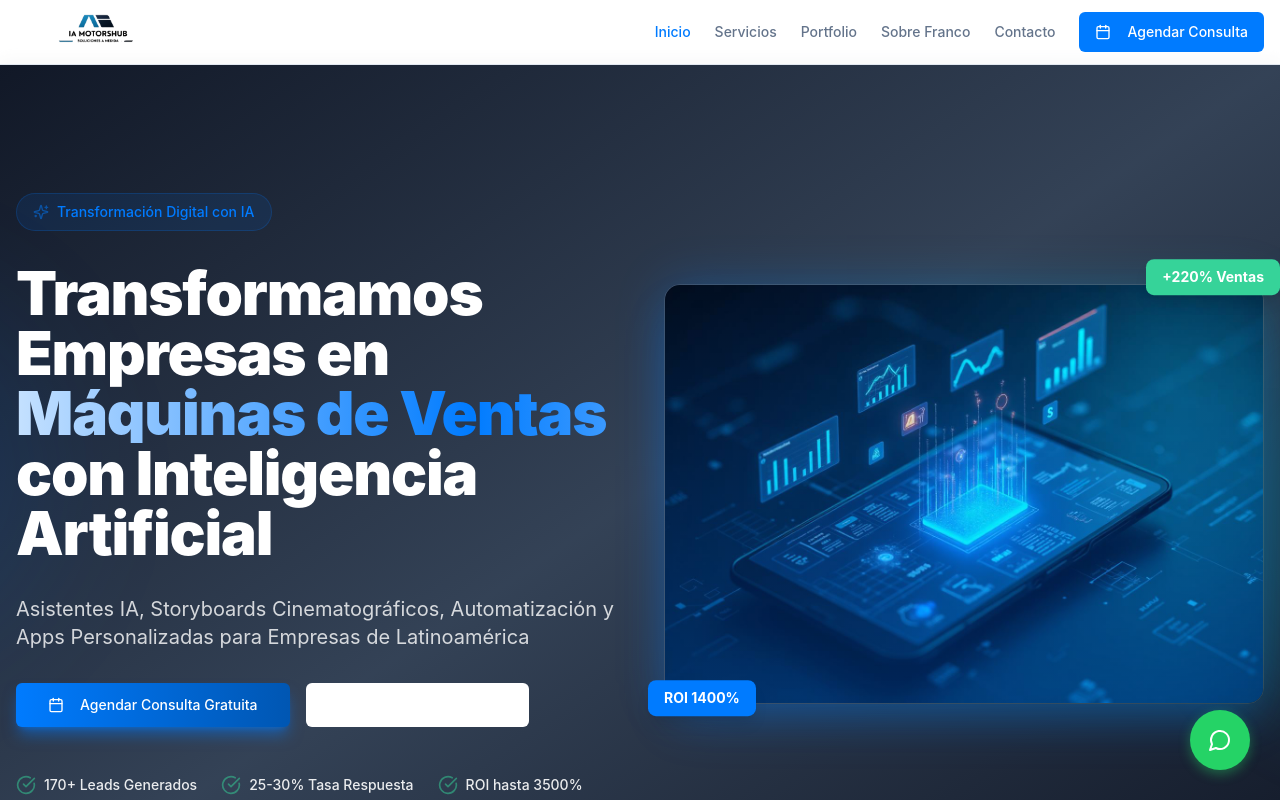
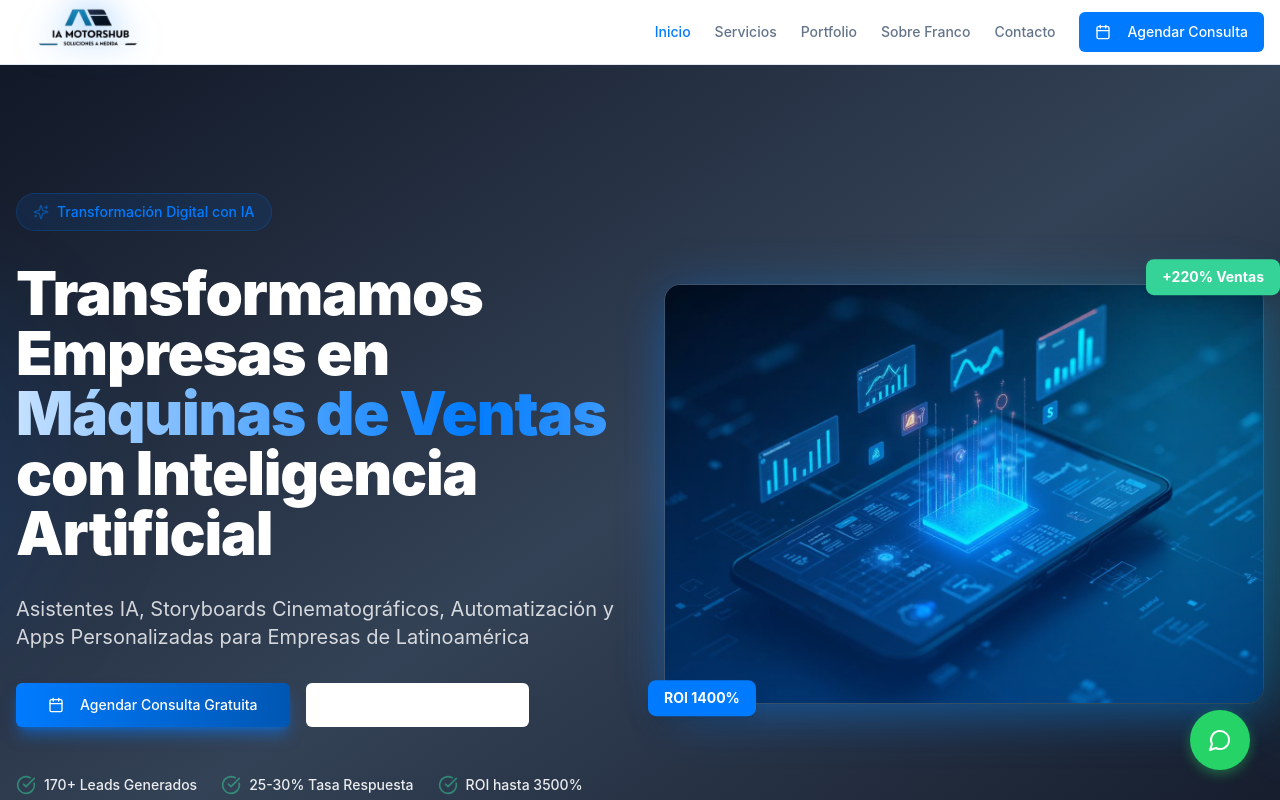
Before and after one commit to iamotorshub-portfolio/iamotorshuhbportfolio, a React (Vite) app: page / in a window 1280 px wide. Shown: the top 800 px of the page. Built offline with nearby package versions, Linux system fonts and the light colour scheme; the HTML template or start-up script is replaced by a standard one.

Commit message:
Adjust logo size and position
Increase logo size and adjust its position to the left in the header.

```diff
--- a/src/components/Layout.tsx
+++ b/src/components/Layout.tsx
@@ -34,11 +34,11 @@ export const Layout = ({ children }: { children: React.ReactNode }) => {
       <header className="sticky top-0 z-50 w-full border-b bg-background/95 backdrop-blur supports-[backdrop-filter]:bg-background/60">
         <nav className="container mx-auto flex h-16 items-center justify-between px-4">
           {/* Logo */}
-          <Link to="/" className="flex items-center group">
+          <Link to="/" className="flex items-center group -ml-6">
             <img
               src={logo}
               alt="IA MotorsHub"
-              className="h-40 w-auto transition-all duration-300 group-hover:scale-110 group-hover:drop-shadow-[0_0_15px_rgba(0,123,255,0.6)]"
+              className="h-48 w-auto transition-all duration-300 group-hover:scale-110 group-hover:drop-shadow-[0_0_15px_rgba(0,123,255,0.6)]"
             />
           </Link>
 
```
